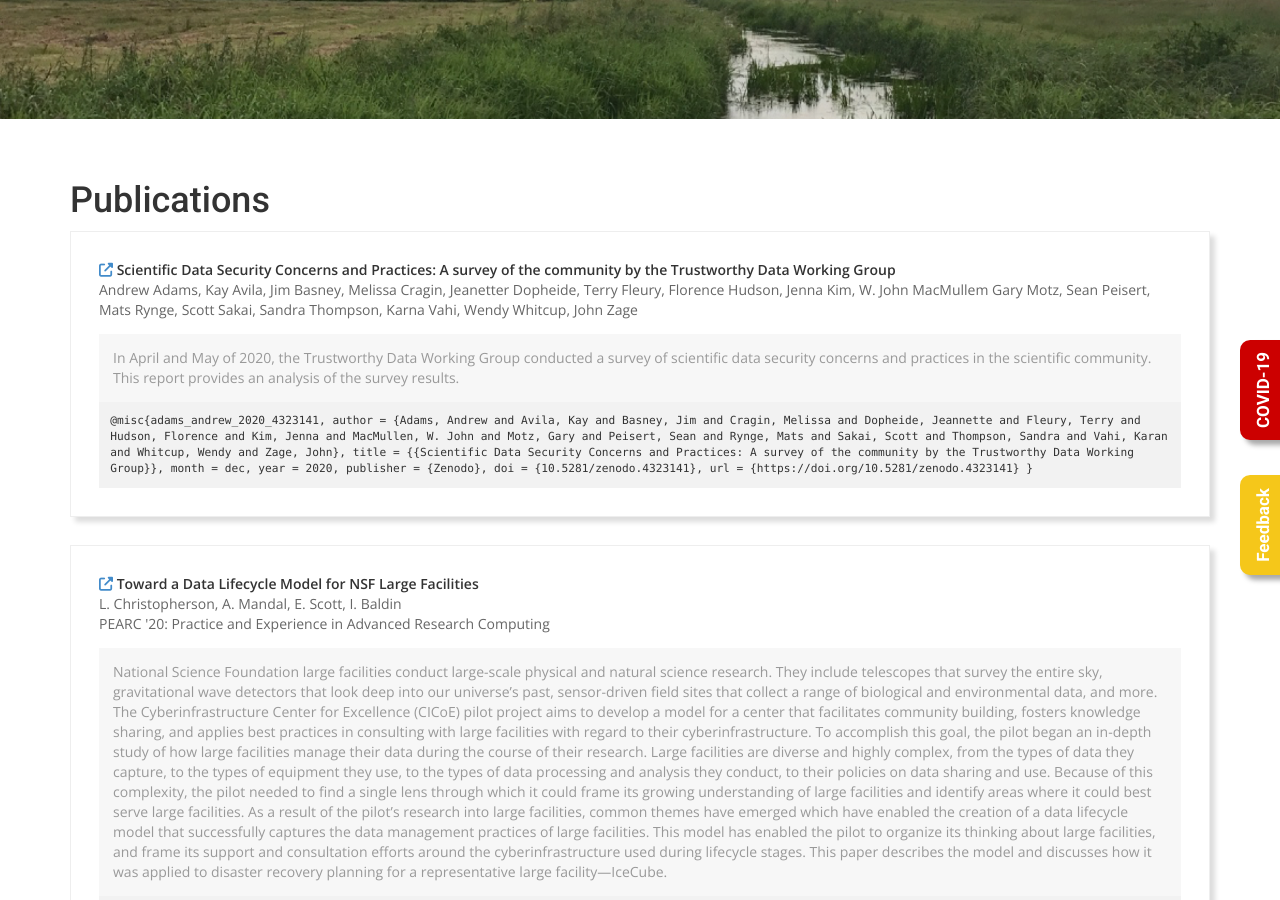
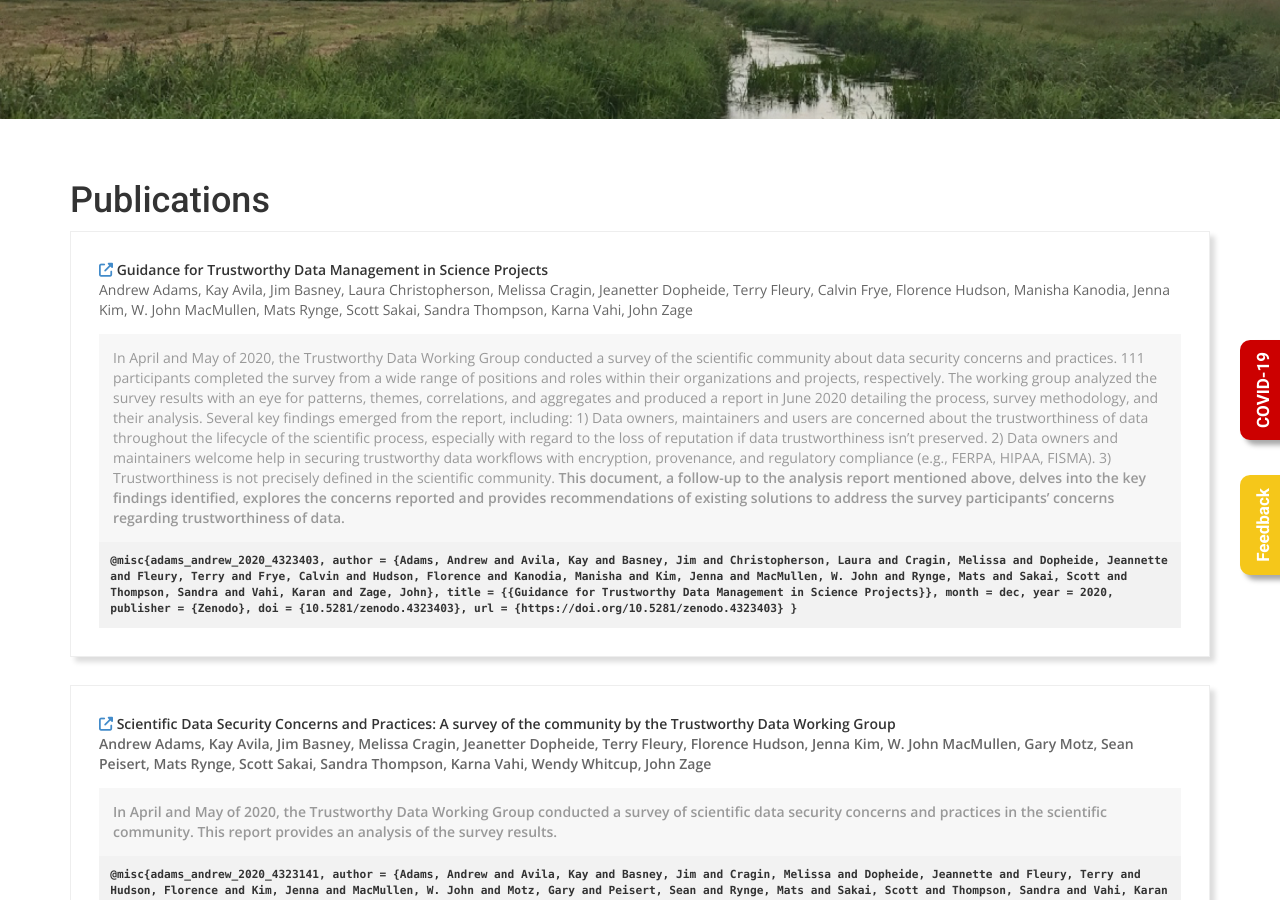
Before and after one commit to cicoe/cicoe.github.io, a Jekyll site: the page built from publications.html, in a window 1280 px wide and 900 px high, scrolled down 273 px. Built offline with Jekyll 4.4.1, drawn with Linux system fonts in a browser that asks for light colours; nearby versions of some CDN libraries; some web fonts are replaced.

Commit message:
Added the guidance report for TWDWG

```diff
--- a/_data/publications.yml
+++ b/_data/publications.yml
@@ -1,6 +1,39 @@
+- title: "Guidance for Trustworthy Data Management in Science Projects"
+  abstract: "In April and May of 2020, the Trustworthy Data Working Group conducted a survey of the scientific community about data security concerns and practices. 111 participants completed the survey from a wide range of positions and roles within their organizations and projects, respectively. The working group analyzed the survey results with an eye for patterns, themes, correlations, and aggregates and produced a report in June 2020 detailing the process, survey methodology, and their analysis. Several key findings emerged from the report, including: 1) Data owners, maintainers and users are concerned about the trustworthiness of data throughout the lifecycle of the scientific process, especially with regard to the loss of reputation if data trustworthiness isn’t preserved. 2) Data owners and maintainers welcome help in securing trustworthy data workflows with encryption, provenance, and regulatory compliance (e.g., FERPA, HIPAA, FISMA). 3) Trustworthiness is not precisely defined in the scientific community.<b> This document, a follow-up to the analysis report mentioned above, delves into the key findings identified, explores the concerns reported and provides recommendations of existing solutions to address the survey participants’ concerns regarding trustworthiness of data."
+  authors: "Andrew Adams, Kay Avila, Jim Basney, Laura Christopherson, Melissa Cragin, Jeanetter Dopheide, Terry Fleury, Calvin Frye, Florence Hudson, Manisha Kanodia, Jenna Kim, W. John MacMullen, Mats Rynge, Scott Sakai, Sandra Thompson, Karna Vahi, John Zage"
+  venue: ""
+  link: "https://zenodo.org/record/4323403#.YEq31mhKg2w"
+  working_group: ""
+  bibtex: "@misc{adams_andrew_2020_4323403,
+  author       = {Adams, Andrew and
+                  Avila, Kay and
+                  Basney, Jim and
+                  Christopherson, Laura and
+                  Cragin, Melissa and
+                  Dopheide, Jeannette and
+                  Fleury, Terry and
+                  Frye, Calvin and
+                  Hudson, Florence and
+                  Kanodia, Manisha and
+                  Kim, Jenna and
+                  MacMullen, W. John and
+                  Rynge, Mats and
+                  Sakai, Scott and
+                  Thompson, Sandra and
+                  Vahi, Karan and
+                  Zage, John},
+  title        = {{Guidance for Trustworthy Data Management in
+                   Science Projects}},
+  month        = dec,
+  year         = 2020,
+  publisher    = {Zenodo},
+  doi          = {10.5281/zenodo.4323403},
+  url          = {https://doi.org/10.5281/zenodo.4323403}
+}"
+
 - title: "Scientific Data Security Concerns and Practices: A survey of the community by the Trustworthy Data Working Group"
   abstract: "In April and May of 2020, the Trustworthy Data Working Group conducted a survey of scientific data security concerns and practices in the scientific community. This report provides an analysis of the survey results."
-  authors: "Andrew Adams, Kay Avila, Jim Basney, Melissa Cragin, Jeanetter Dopheide, Terry Fleury, Florence Hudson, Jenna Kim, W. John MacMullem Gary Motz, Sean Peisert, Mats Rynge, Scott Sakai, Sandra Thompson, Karna Vahi, Wendy Whitcup, John Zage"
+  authors: "Andrew Adams, Kay Avila, Jim Basney, Melissa Cragin, Jeanetter Dopheide, Terry Fleury, Florence Hudson, Jenna Kim, W. John MacMullen, Gary Motz, Sean Peisert, Mats Rynge, Scott Sakai, Sandra Thompson, Karna Vahi, Wendy Whitcup, John Zage"
   venue: ""
   link: "https://zenodo.org/record/4323141#.YEq1h2hKg2w"
   working_group: ""
```
